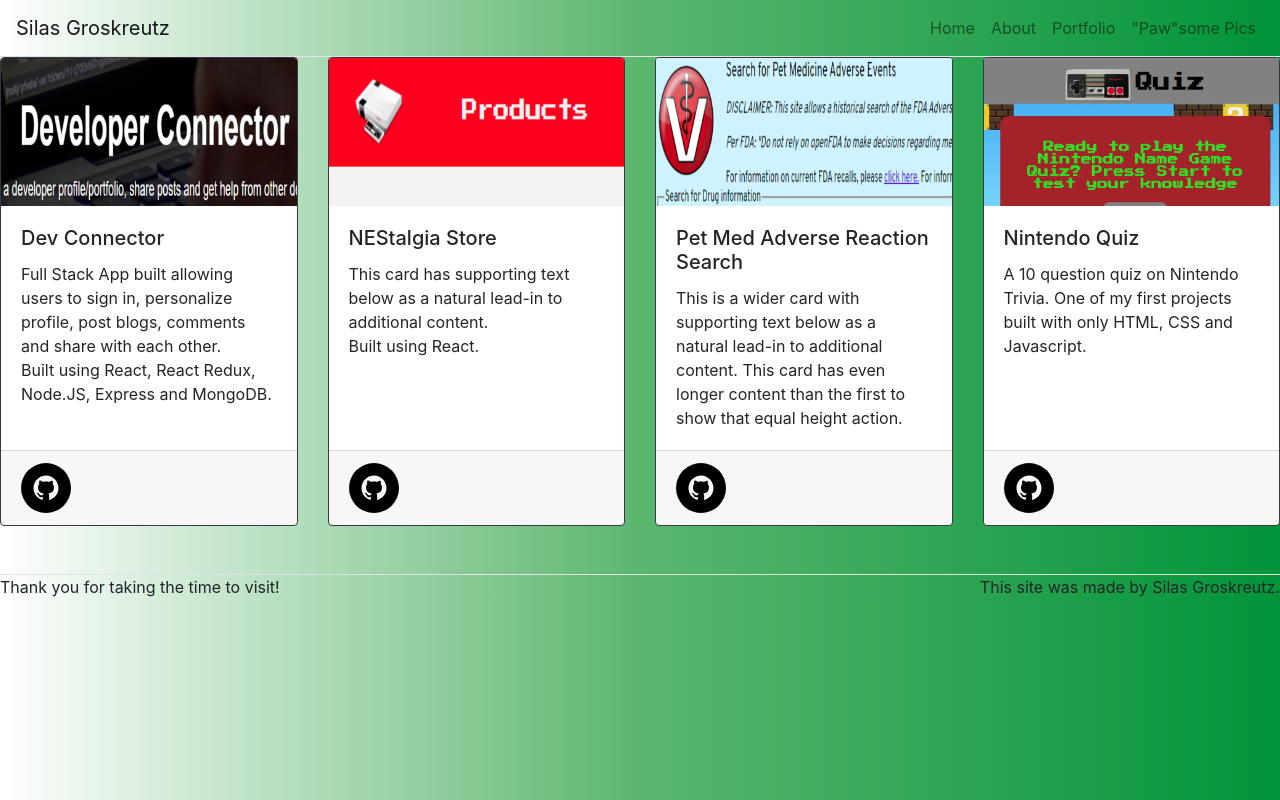
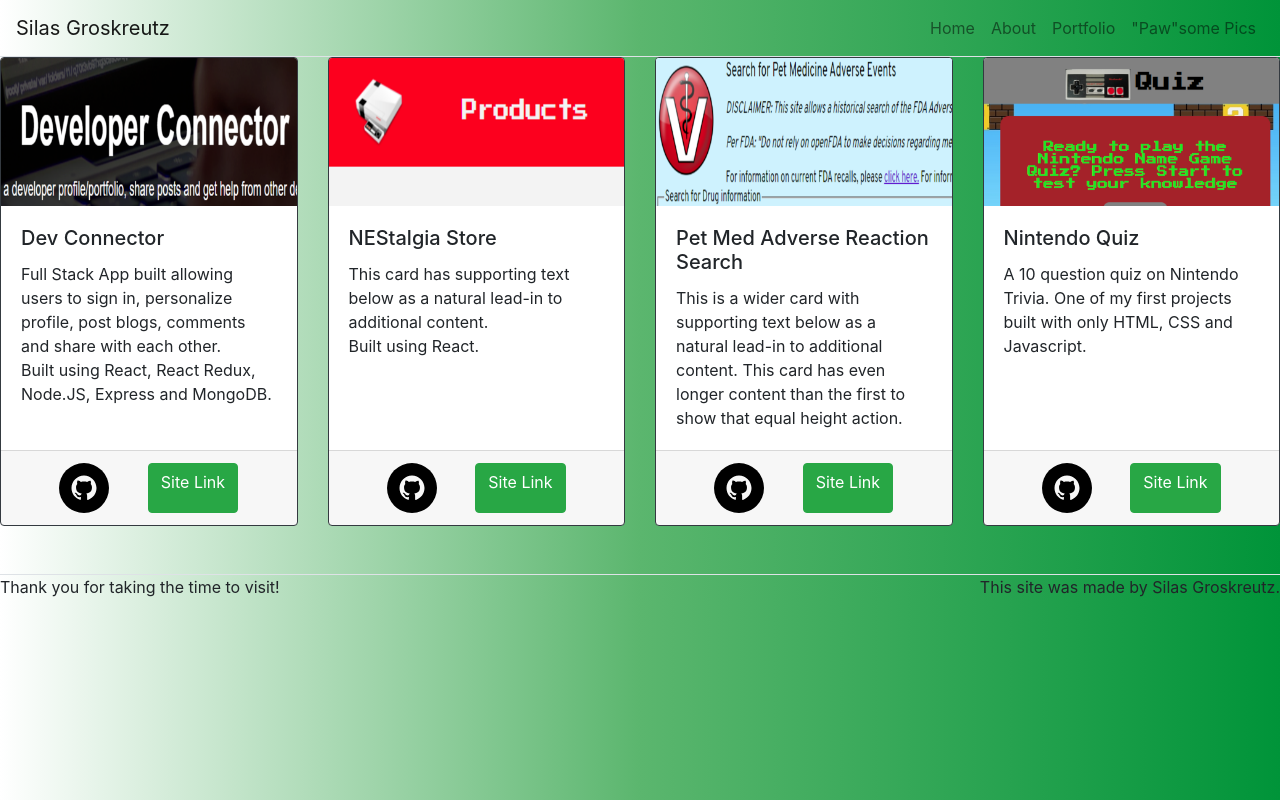
Before and after one commit to silasgroskreutz/react_portfolio_site, a React (Create React App) app: page /portfolio in a window 1280 px wide. Built offline with nearby package versions, Linux system fonts and the light colour scheme.

Commit message:
Added site link buttons to portfolio cards

```diff
--- a/src/pages/PortfolioPage.js
+++ b/src/pages/PortfolioPage.js
@@ -2,6 +2,8 @@
 import Card from 'react-bootstrap/Card';
 import CardDeck from 'react-bootstrap/CardDeck';
 import { SocialIcon } from 'react-social-icons';
+import Button from 'react-bootstrap/Button';
+import './portfoliopage.css';
 
 import devcon from '../assets/images/devcon.png';
 import ninstore from '../assets/images/ninstore.png';
@@ -23,11 +25,17 @@
                 Built using React, React Redux, Node.JS, Express and MongoDB.
               </Card.Text>
             </Card.Body>
-            <Card.Footer>
+            <Card.Footer className='cardfooter'>
               <SocialIcon
                 url='https://github.com/silasgroskreutz/developerconnector'
                 bgColor='#000000'
               />
+              <Button
+                variant='success'
+                href='https://polar-island-90326.herokuapp.com/'
+              >
+                Site Link
+              </Button>
             </Card.Footer>
           </Card>
           <Card border='dark'>
@@ -40,11 +48,17 @@
                 Built using React.
               </Card.Text>
             </Card.Body>
-            <Card.Footer>
+            <Card.Footer className='cardfooter'>
               <SocialIcon
                 url='https://github.com/silasgroskreutz/NEStalgia_store'
                 bgColor='#000000'
               />
+              <Button
+                variant='success'
+                href='https://boring-saha-f9ef00.netlify.com/'
+              >
+                Site Link
+              </Button>
             </Card.Footer>
           </Card>
           <Card border='dark'>
@@ -57,11 +71,17 @@
                 than the first to show that equal height action.
               </Card.Text>
             </Card.Body>
-            <Card.Footer>
+            <Card.Footer className='cardfooter'>
               <SocialIcon
                 url='https://github.com/silasgroskreutz/FDA_pet_med_adverse'
                 bgColor='#000000'
               />
+              <Button
+                variant='success'
+                href='https://silasgroskreutz.github.io/FDA_pet_med_adverse/'
+              >
+                Site Link
+              </Button>
             </Card.Footer>
           </Card>
           <Card border='dark'>
@@ -73,11 +93,17 @@
                 built with only HTML, CSS and Javascript.
               </Card.Text>
             </Card.Body>
-            <Card.Footer>
+            <Card.Footer className='cardfooter'>
               <SocialIcon
                 url='https://github.com/silasgroskreutz/quizfinal'
                 bgColor='#000000'
               />
+              <Button
+                variant='success'
+                href='https://silasgroskreutz.github.io/quizfinal/'
+              >
+                Site Link
+              </Button>
             </Card.Footer>
           </Card>
         </CardDeck>
--- /dev/null
+++ b/src/pages/portfoliopage.css
@@ -0,0 +1,4 @@
+.cardfooter {
+  display: flex;
+  justify-content: space-evenly;
+}
```
